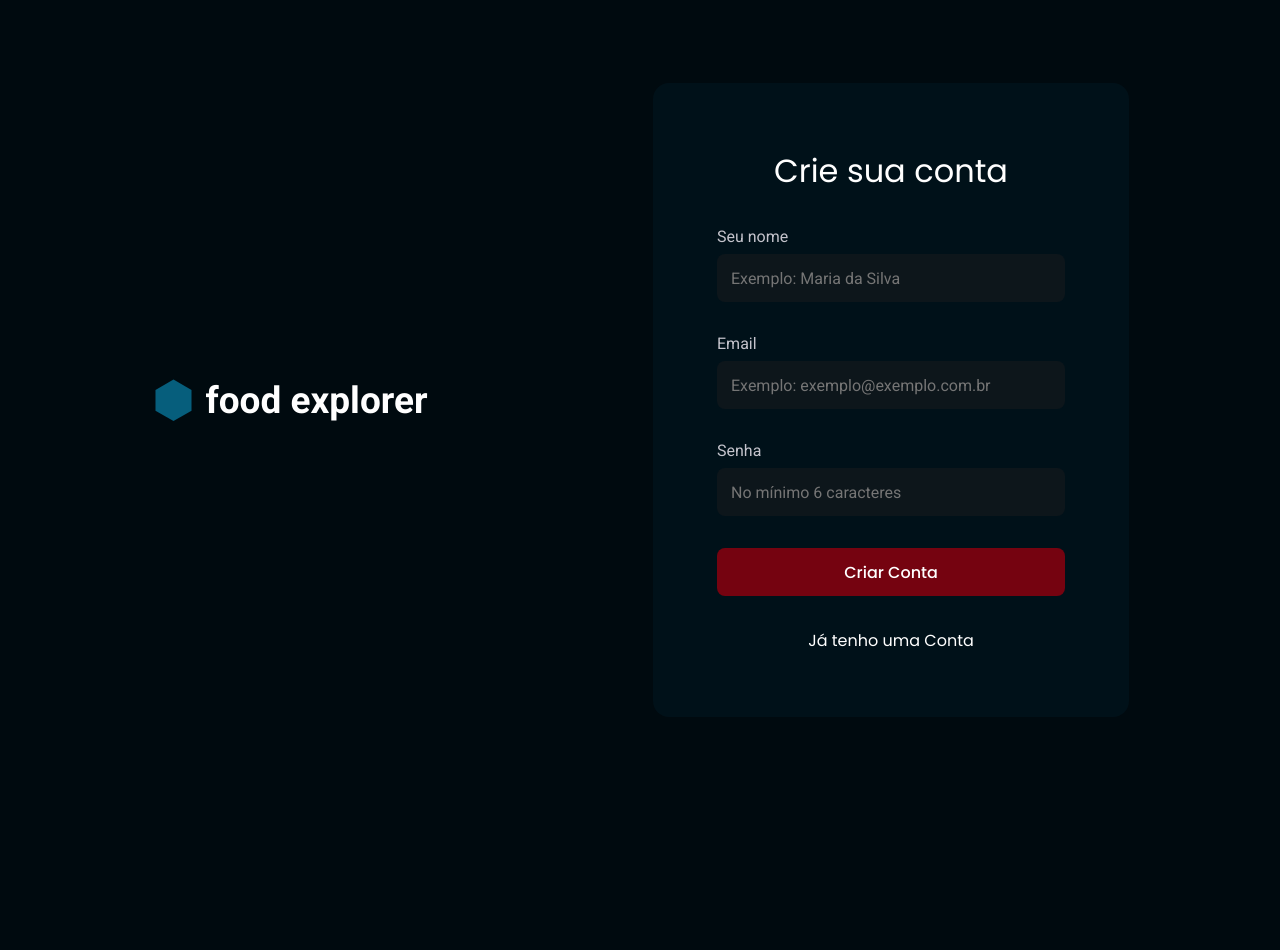
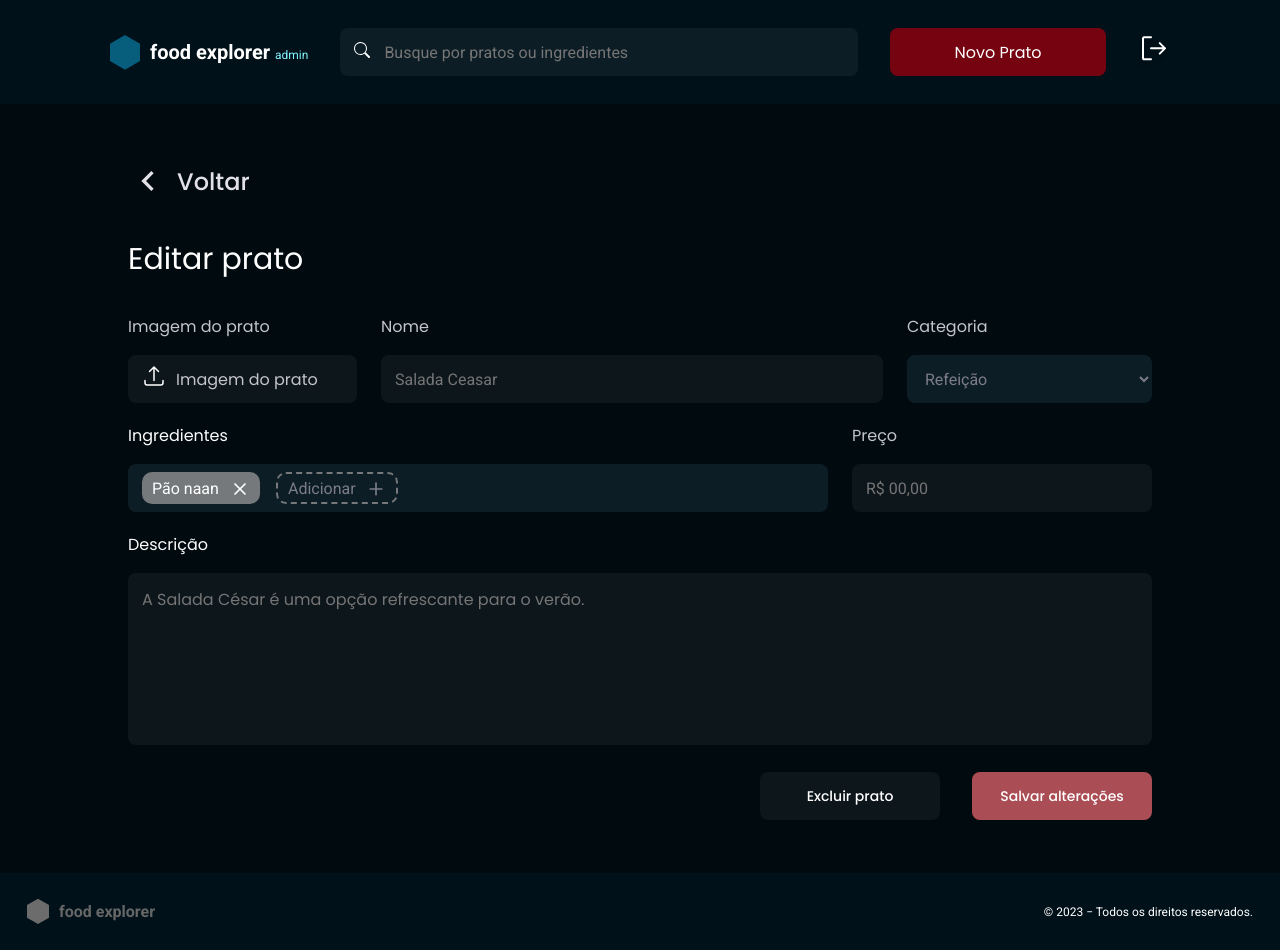
Before and after one commit to IsabelaAthayde/FoodExplorer, a React (Vite) app: page / in a window 1280 px wide. Before the commit the page ends 800 px from the top, so only its background shows below. Built offline with nearby package versions, Linux system fonts and the light colour scheme.

Commit message:
NewDish and Edit page for desktop

```diff
--- a/src/Pages/Edit/index.jsx
+++ b/src/Pages/Edit/index.jsx
@@ -28,7 +28,7 @@ export function Edit() {
                             <LabeledInput name="file" type="file" label="Imagem do prato" icon={<HiArrowUpTray />} placeholder="Selecione a Imagem para alterá-la" />
                         </label>
 
-                        <LabeledInput type="text" label="Nome" placeholder="Salada Ceasar"/>
+                        <LabeledInput name="name" type="text" label="Nome" placeholder="Salada Ceasar"/>
 
                         <label htmlFor="Category" id="Category">Categoria
                             <select name="Category" placeholder="Refeição">
@@ -49,14 +49,15 @@ export function Edit() {
                         </div>
                     </label>
 
-                    <LabeledInput label="Preço" placeholder="R$ 00,00" value="R$"/>
+                    <LabeledInput name="price" label="Preço" placeholder="R$ 00,00" />
+
+
+                    </section>
 
                     <label htmlFor="Description" id="Description">Descrição
                         <textarea placeholder="A Salada César é uma opção refrescante para o verão.">
                         </textarea>
                     </label>
-
-                    </section>
 
                     <section>
                         <Button className="handleEdit" type="button" text="Excluir prato"/>
--- a/src/Pages/Edit/styles.js
+++ b/src/Pages/Edit/styles.js
@@ -22,7 +22,7 @@ export const Container = styled.div`
             flex-direction: column;
             gap: 2rem;
 
-            padding: 0 0 5.3rem;
+            padding: 5.3rem 0;
             border-radius: 8px;
 
             button#back {
@@ -55,8 +55,13 @@ export const Container = styled.div`
                 flex-direction: column;
                 gap: 2.4rem;
 
+                @media (min-width: 768px) {
+                    flex-direction: row;
+                    justify-content: center;
+                    align-items: center;
+                }
+
                 > label {
-                    width: 100%;
                     height: fit-content;
 
                     background-color: transparent;
@@ -82,6 +87,11 @@ export const Container = styled.div`
                         color: ${({theme}) => theme.COLORS.LIGHT_500};
                         border: none;
                         border-radius: 8px;
+
+                        @media (min-width: 768px) {
+                            width: 22.9rem;
+                        }
+
                         label {
                             margin: 0;
                         }
@@ -99,6 +109,16 @@ export const Container = styled.div`
                     }
                 }
 
+                > div.name {
+                    label {
+
+                        margin: 0;
+                    }
+                    input {
+                        margin-top: 1.6rem;
+                    }
+                }
+
                 > #Category {
                     width: 100%;
                     height: fit-content;
@@ -111,6 +131,10 @@ export const Container = styled.div`
                     font-weight: 400;
                     color: ${({theme}) => theme.COLORS.LIGHT_400};
 
+                    @media (min-width: 768px) {
+                        width: 30rem;
+                        flex: 1 50rem;
+                    }
 
                     > select {
                     width: 100%;
@@ -134,8 +158,20 @@ export const Container = styled.div`
                 display: flex;
                 flex-direction: column;
                 gap: 2.4rem;
+                width: 100%;
+
+                @media (min-width: 768px) {
+                    flex-direction: row;
+                    justify-content: center;
+                    align-items: center;
+                    width: 100%;
+                }
 
                 > label#Ingredient {
+                    @media (min-width: 768px) {
+                        flex: 2;
+                    }
+
                     div#tagitem-container {
                         width: 100%;
                         height: 4.8rem;
@@ -154,6 +190,20 @@ export const Container = styled.div`
                         overflow-x: auto;
                         overflow-y: hidden;
                     }
+
+                }
+                > div.price {
+                    @media (min-width: 768px) {
+                       width: 30rem;
+                        label {
+                            margin: 0;
+                        }
+                        input {
+                            margin-top: 1.6rem;
+                        }
+                    }
+                }
+
             }
 
             > label#Description {
@@ -177,15 +227,22 @@ export const Container = styled.div`
                     }
                 }
             }
-            }
 
             > section:last-of-type {
                 display: flex;
                 gap: 3.2rem;
 
+                @media (min-width: 768px) {
+                    justify-content: flex-end;
+                }
+
                 button.handleEdit {
                     width: 50%;
                     font-size: 1.4rem;
+
+                    @media (min-width: 768px) {
+                        width: 18rem;
+                    }
                 }
 
                 button:first-of-type {
--- a/src/Pages/New/index.jsx
+++ b/src/Pages/New/index.jsx
@@ -10,8 +10,6 @@ import { Header } from "../../Components/Header";
 import { MdKeyboardArrowLeft, MdKeyboardArrowRight } from 'react-icons/md';
 import { HiArrowUpTray } from 'react-icons/hi2';
 
-
-
 export function New({isAdmin}) {
     return (
         <Container>
@@ -22,13 +20,13 @@ export function New({isAdmin}) {
                     <Button type="button" id="back" icon={<MdKeyboardArrowLeft />} text="Voltar" />
                     <h2>Novo prato</h2>
 
-                    <section>
+                    <section id="row1">
 
                         <label>Imagem do prato
-                            <LabeledInput name="file" type="file" label="Imagem do prato" icon={<HiArrowUpTray />} placeholder="Selecione a Imagem" />
+                            <LabeledInput name="file" type="file" label="Selecione a Imagem" icon={<HiArrowUpTray />} placeholder="Selecione a Imagem" />
                         </label>
 
-                        <LabeledInput type="text" label="Nome" placeholder="Ex.: Salada Ceasar"/>
+                        <LabeledInput name="name" type="text" label="Nome" placeholder="Ex.: Salada Ceasar"/>
 
                         <label htmlFor="Category" id="Category">Categoria
                             <select name="Category" placeholder="Refeição">
@@ -40,7 +38,7 @@ export function New({isAdmin}) {
 
                     </section>
 
-                    <section>
+                    <section id="row2">
 
                     <label htmlFor="Ingredient" id="Ingredient">Ingredientes
                         <div id="tagitem-container">
@@ -49,15 +47,16 @@ export function New({isAdmin}) {
                         </div>
                     </label>
 
-                    <LabeledInput label="Preço" placeholder="R$ 00,00" value="R$"/>
+                    <LabeledInput name="price" label="Preço" placeholder="R$ 00,00" />
+
+
+                    </section>
 
                     <label htmlFor="Description" id="Description">Descrição
                         <textarea placeholder="Fale brevemente sobre o prato, seus ingredientes e composição">
                         </textarea>
                     </label>
-
-                    </section>
-                    <Button type="button" text="Salvar alterações"/>
+                    <Button id="btn" type="button" text="Salvar alterações"/>
                 </form>
             </main>
 
--- a/src/Pages/New/styles.js
+++ b/src/Pages/New/styles.js
@@ -22,7 +22,7 @@ export const Container = styled.div`
             flex-direction: column;
             gap: 2rem;
 
-            padding: 0 0 5.3rem;
+            padding: 5.3rem 0;
             border-radius: 8px;
 
             button#back {
@@ -50,13 +50,18 @@ export const Container = styled.div`
                 font-family: 'Poppins', sans-serif;
             }
 
-            > section:first-of-type {
+            > section#row1 {
                 display: flex;
                 flex-direction: column;
                 gap: 2.4rem;
 
+                @media (min-width: 768px) {
+                    flex-direction: row;
+                    justify-content: center;
+                    align-items: center;
+                }
+
                 > label {
-                    width: 100%;
                     height: fit-content;
 
                     background-color: transparent;
@@ -82,8 +87,14 @@ export const Container = styled.div`
                         color: ${({theme}) => theme.COLORS.LIGHT_500};
                         border: none;
                         border-radius: 8px;
+
+                        @media (min-width: 768px) {
+                            width: 22.9rem;
+                        }
+
                         label {
                             margin: 0;
+
                         }
 
                         svg {
@@ -99,6 +110,16 @@ export const Container = styled.div`
                     }
                 }
 
+                > div.name {
+                    label {
+
+                        margin: 0;
+                    }
+                    input {
+                        margin-top: 1.6rem;
+                    }
+                }
+
                 > #Category {
                     width: 100%;
                     height: fit-content;
@@ -111,6 +132,9 @@ export const Container = styled.div`
                     font-weight: 400;
                     color: ${({theme}) => theme.COLORS.LIGHT_400};
 
+                    @media (min-width: 768px) {
+                        width: 30rem;
+                    }
 
                     > select {
                     width: 100%;
@@ -126,12 +150,20 @@ export const Container = styled.div`
                 }
             }
 
-            > section:last-of-type {
+            > section#row2 {
                 display: flex;
                 flex-direction: column;
                 gap: 2.4rem;
 
+                @media (min-width: 768px) {
+                    flex-direction: row;
+                    justify-content: center;
+                    align-items: center;
+                }
+
                 > label#Ingredient {
+                    flex: 2;
+
                     div#tagitem-container {
                         width: 100%;
                         height: 4.8rem;
@@ -152,6 +184,18 @@ export const Container = styled.div`
                     }
                 }
 
+                > div.price {
+                    flex: 1;
+                    label {
+                        margin: 0;
+                    }
+                    input {
+                        margin-top: 1.6rem;
+                    }
+                }
+
+            }
+
             > label#Description {
                 width: 100%;
 
@@ -168,10 +212,13 @@ export const Container = styled.div`
                     resize: none;
                 }
             }
+
+            > button#btn {
+                background-color: ${({theme}) => theme.COLORS.TOMATO_400};
+                @media (min-width: 768px) {
+                        width: 18rem;
+                        align-self: flex-end;
                 }
-
-            > button:last-of-type {
-                background-color: ${({theme}) => theme.COLORS.TOMATO_400};
 
                 &:hover {
                     background-color: ${({theme}) => theme.COLORS.TOMATO_300};
--- a/src/main.jsx
+++ b/src/main.jsx
@@ -17,7 +17,7 @@ ReactDOM.createRoot(document.getElementById('root')).render(
   <React.StrictMode>
     <ThemeProvider theme={theme}>
       <GlobalStyles/>
-      <SignUp />
+      <Edit />
     </ThemeProvider>
   </React.StrictMode>,
 )
```
Lines whose indentation alone changed are shown as unchanged.
